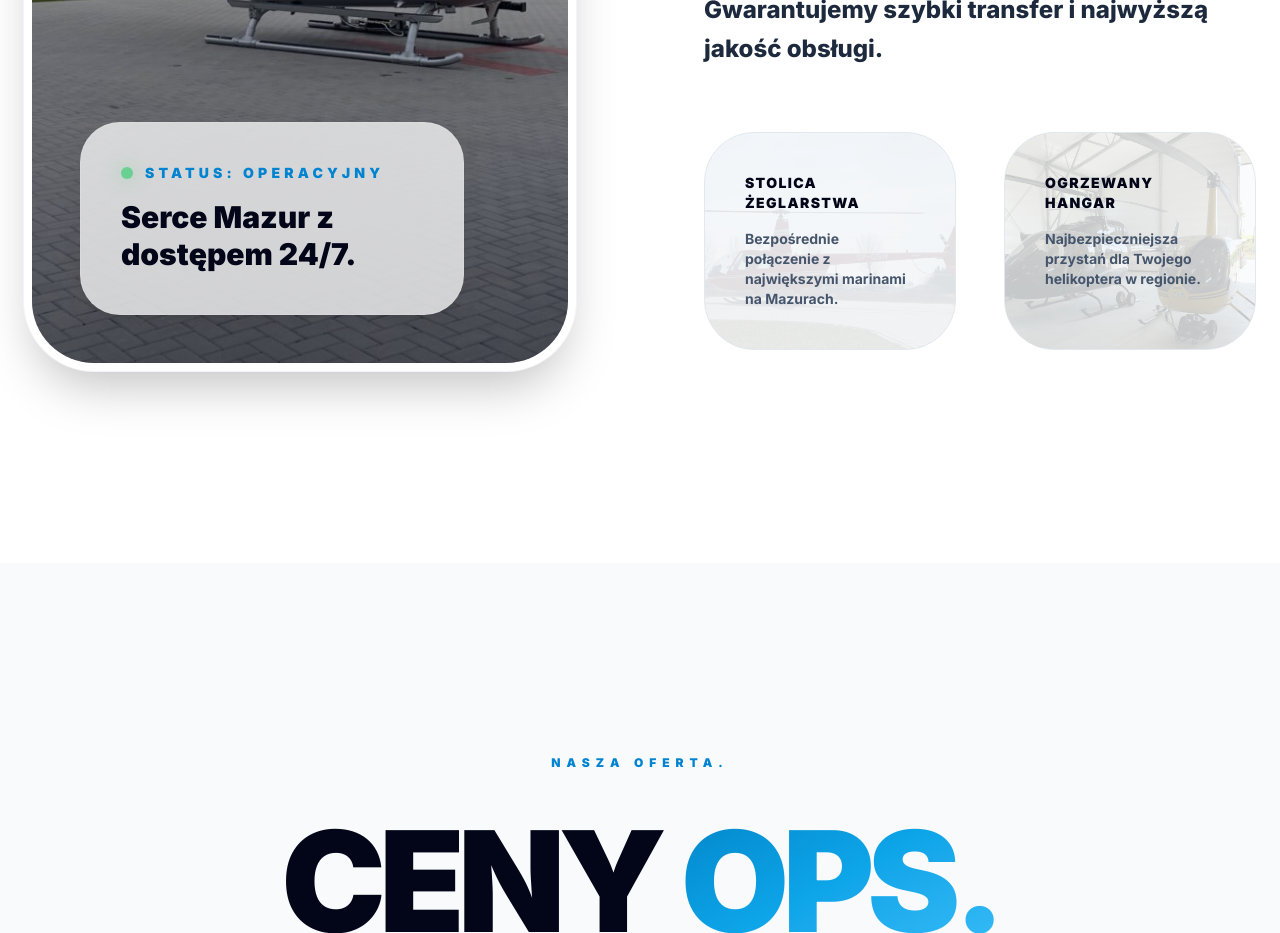
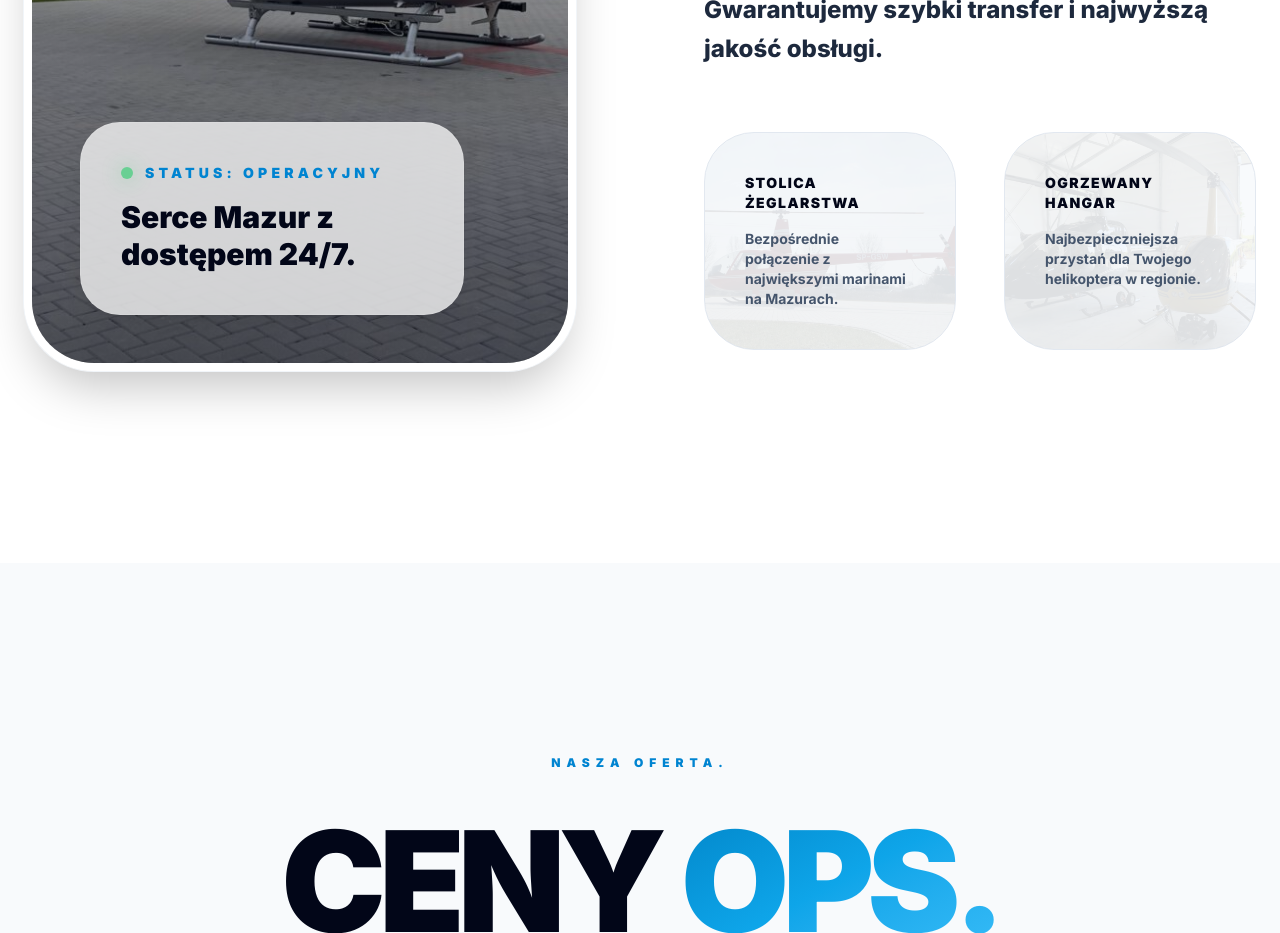
Before and after one commit to bohunek5/helipadapp, a Next.js app: page /helipadapp/ in a window 1280 px wide. Shown: the part 1740-2673 px from the top of the page. Built offline with nearby package versions, Linux system fonts and the light colour scheme.

Commit message:
Final UI polish: Light Footer, Light Hero Overlay, Clean Blocks

```diff
--- a/src/app/page.tsx
+++ b/src/app/page.tsx
@@ -333,7 +333,7 @@ export default function Home() {
                 </div>
               </div>
               <div className="p-10 bg-slate-50 dark:bg-slate-900 rounded-[50px] border border-slate-200 dark:border-slate-800 transition-all hover:shadow-2xl group overflow-hidden relative">
-                <Image src={getImagePath("/images/real_hangar.jpg")} alt="Hangar" fill className="object-cover opacity-20 group-hover:opacity-40 transition-opacity" />
+                <Image src={getImagePath("/images/real_hangar.jpg")} alt="Hangar" fill className="object-cover opacity-10 dark:opacity-20 group-hover:opacity-20 dark:group-hover:opacity-40 transition-opacity" />
                 <div className="relative z-10">
                   <h4 className="font-black text-sm text-slate-950 dark:text-white uppercase mb-4 tracking-widest">{lang === 'pl' ? 'Ogrzewany Hangar' : 'Heated Hangar'}</h4>
                   <p className="text-slate-600 dark:text-slate-400 text-sm font-bold">Najbezpieczniejsza przystań dla Twojego helikoptera w regionie.</p>
```
